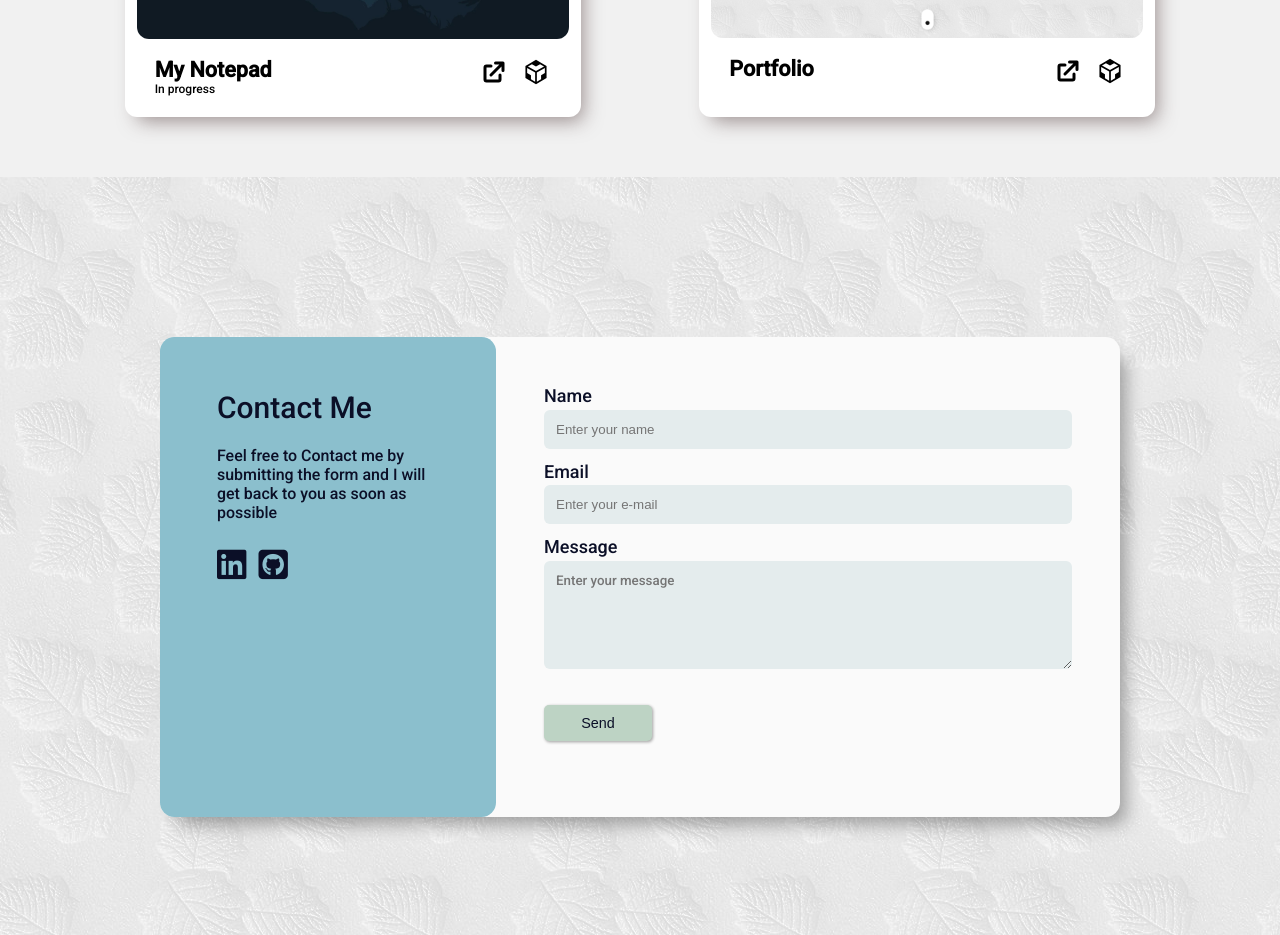
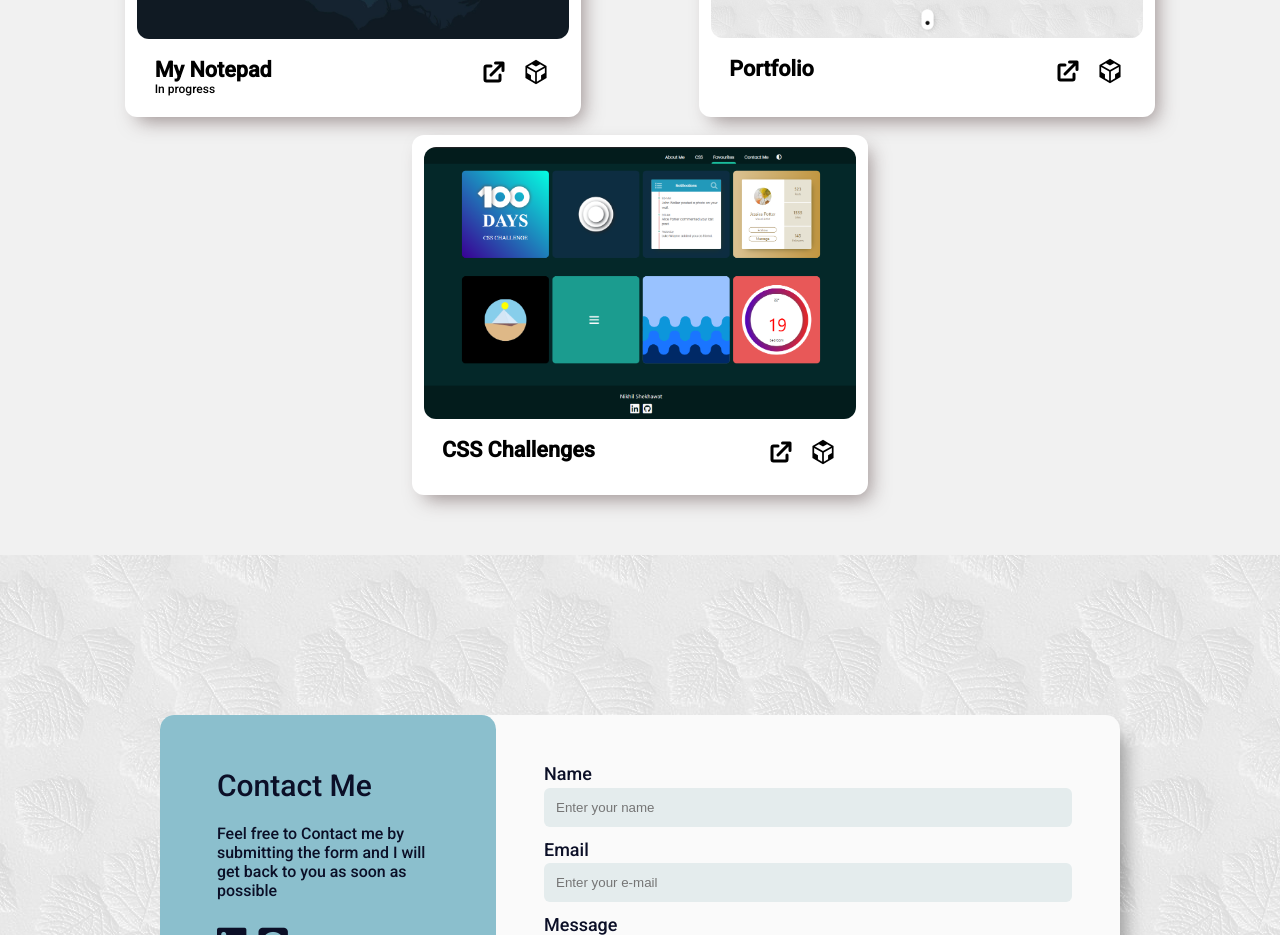
Before and after one commit to nikhil-223/myPortfolio, a React (Create React App) app: page / in a window 1280 px wide. Shown: the part 2580-3515 px from the top of the page. Built offline with nearby package versions, Linux system fonts and the light colour scheme.

Commit message:
css challenges project added

```diff
--- a/src/components/projects/Projects.css
+++ b/src/components/projects/Projects.css
@@ -30,7 +30,7 @@
 	padding: 1rem;
 	justify-self: flex-start;
 	transform: translatey(20%);
-	transition: all 0.7s;
+	transition: all 0.4s;
 }
 
 .project:hover{
--- a/src/components/projects/Projects.js
+++ b/src/components/projects/Projects.js
@@ -4,6 +4,7 @@ import crypto from "../../images/crypto.jpg";
 import portfolio from "../../images/Portfolio.png";
 import inotepad from "../../images/inotepad.png";
 import chatApp from "../../images/chatApp.png";
+import cssChallenges from "../../images/cssChallenges.png";
 import Project from "./Project";
 
 const Projects = () => {
@@ -35,6 +36,13 @@ const Projects = () => {
 			imgURL: portfolio,
 			github: "https://github.com/nikhil-223/myPortfolio",
 			projectURL: "https://nikhilshekhawat.netlify.app",
+		},
+		{
+			projectName: "CSS Challenges",
+			description: "",
+			imgURL: cssChallenges,
+			github: "https://github.com/nikhil-223/css-challenge-react",
+			projectURL: "https://css-challengesbynikhil.netlify.app/",
 		},
 	];
 
```
Also changed, not shown: src/images/cssChallenges.png (added).
